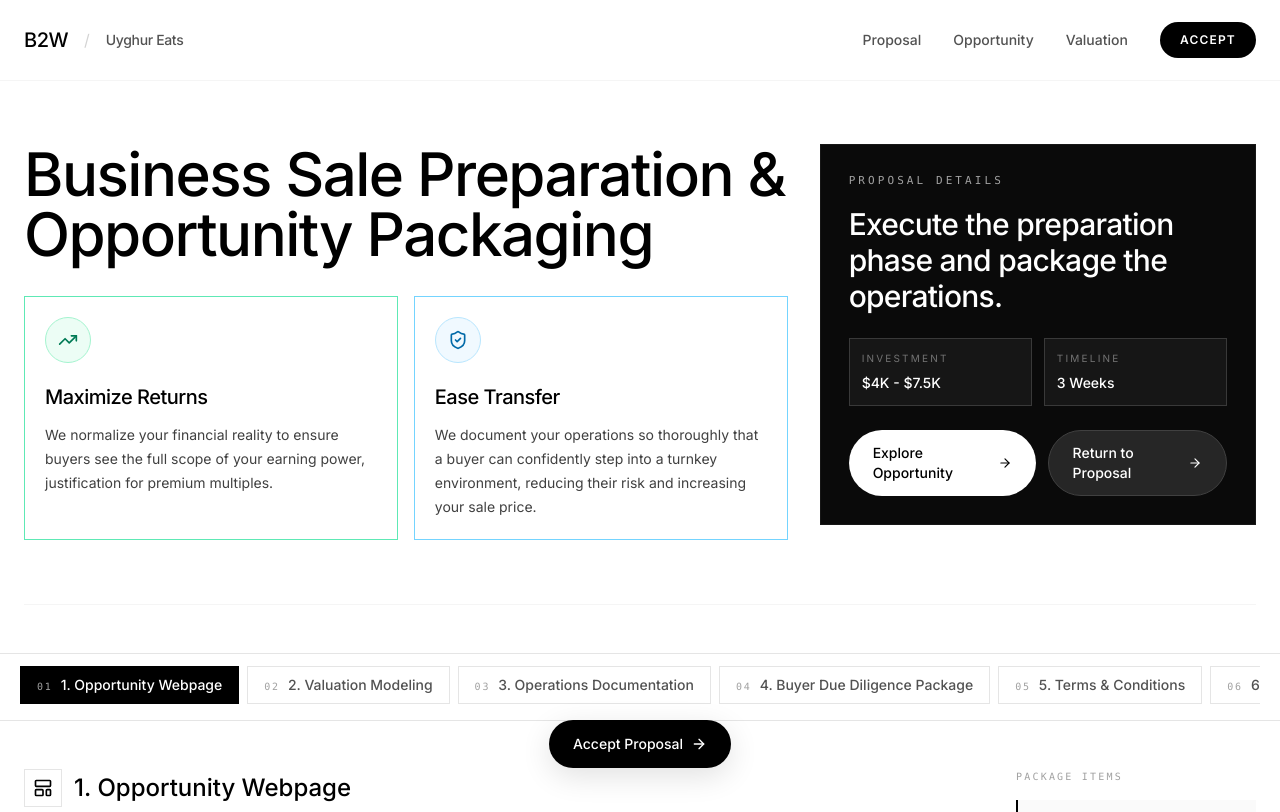
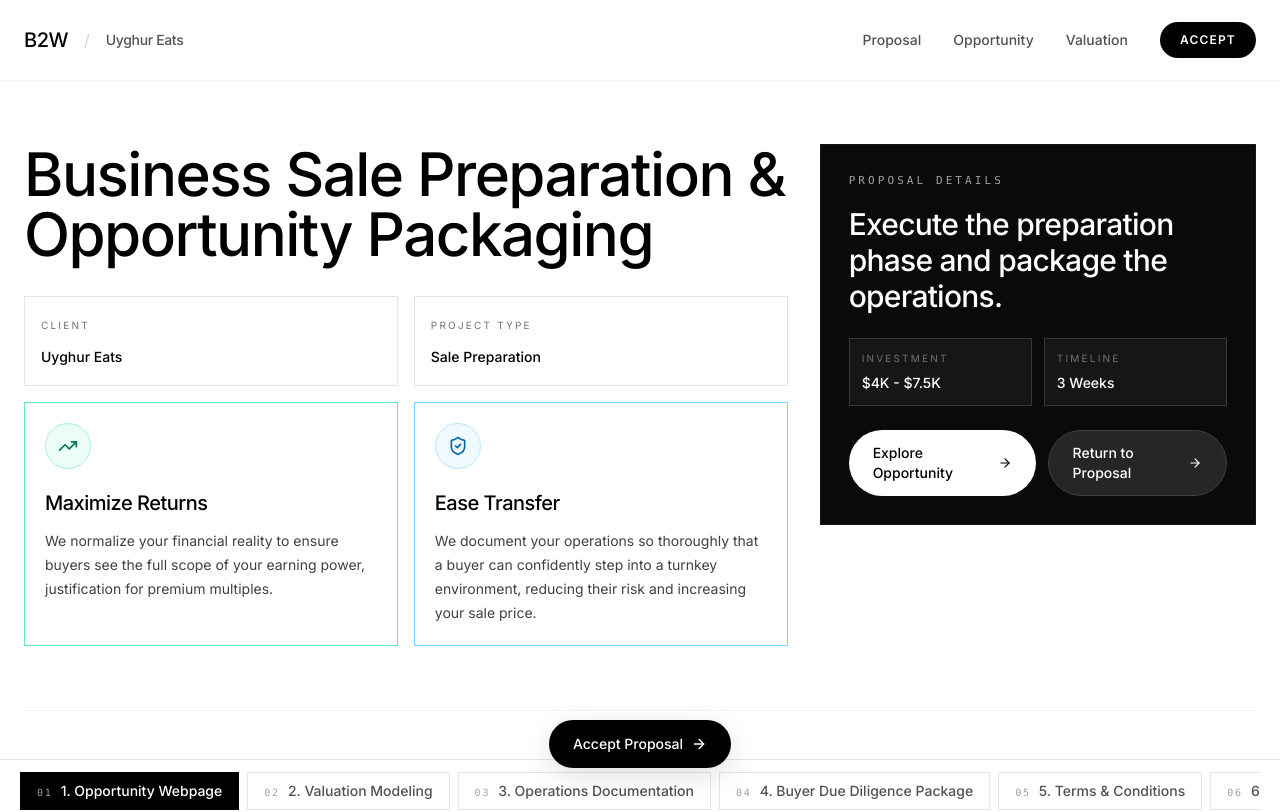
Before and after one commit to aliahm08/B2W, a React (Vite) app: page /client/uyghur-eats in a window 1280 px wide. Shown: the top 812 px of the page. Built offline with nearby package versions, Linux system fonts and the light colour scheme.

Commit message:
Restore proposal metadata cards in Uyghur Eats portal

```diff
--- a/src/pages/client/UyghurEatsClientPortal.tsx
+++ b/src/pages/client/UyghurEatsClientPortal.tsx
@@ -309,6 +309,14 @@ export default function UyghurEatsClientPortal() {
                             </h1>
 
                             <div className="mb-8 grid gap-4 md:grid-cols-2">
+                                <div className="border border-neutral-200 bg-white p-4 text-sm leading-6 text-neutral-700">
+                                    <span className="block text-[10px] uppercase tracking-[0.22em] text-neutral-500">Client</span>
+                                    <span className="mt-2 block font-medium text-black">Uyghur Eats</span>
+                                </div>
+                                <div className="border border-neutral-200 bg-white p-4 text-sm leading-6 text-neutral-700">
+                                    <span className="block text-[10px] uppercase tracking-[0.22em] text-neutral-500">Project Type</span>
+                                    <span className="mt-2 block font-medium text-black">Sale Preparation</span>
+                                </div>
                                 {proposalValueAdds.map((item) => {
                                     const Icon = item.icon;
                                     return (
```
